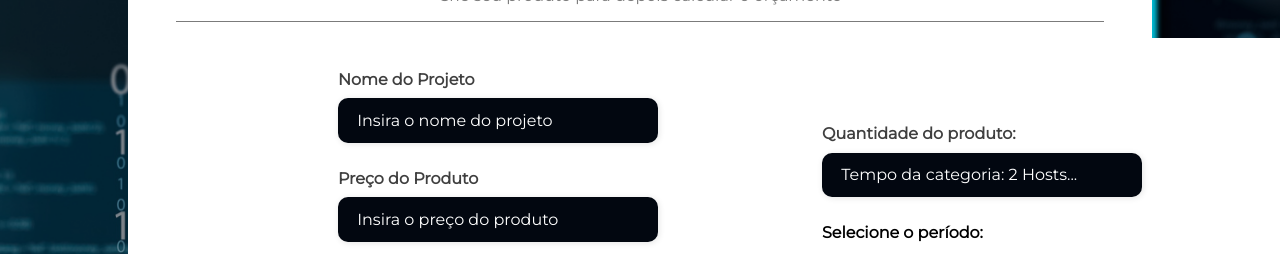
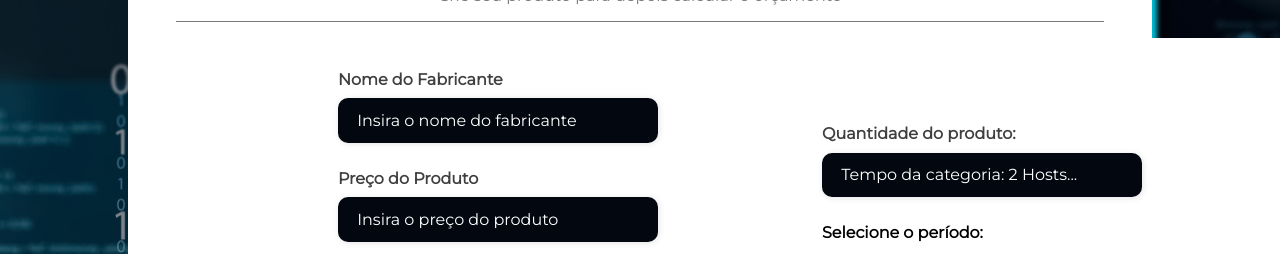
Before and after one commit to SamaraSilvia81/Secret-Password, a React (Vite) app in the folder CalculatorBattossai/: page /newproject in a window 1280 px wide. Shown: the part 264-518 px from the top of the page. Built offline with nearby package versions, Linux system fonts and the light colour scheme; data requests are answered from the project's data file.

Commit message:
Update ProjectCard and ProjctForm

```diff
--- a/CalculatorBattossai/src/components/project/ProjectCard.jsx
+++ b/CalculatorBattossai/src/components/project/ProjectCard.jsx
@@ -1,6 +1,7 @@
 import {BsPencil, BsFillTrashFill} from 'react-icons/bs'
 import styles from './ProjectCard.module.css';
 
+import {Input} from '../form/Input'
 import {Link} from 'react-router-dom'
 
 export function ProjectCard({id,currency,name,budget,price,convertedPrice, category,quantityCategory,quantityTime,time, handleRemove}){
--- a/CalculatorBattossai/src/components/project/ProjectForm.jsx
+++ b/CalculatorBattossai/src/components/project/ProjectForm.jsx
@@ -156,9 +156,9 @@ export function ProjectForm({btnText, handleSubmit, projectData}){
          <div className={`${styles.column} ${styles.column01}`}>
             <Input
               type='text'
-              text='Nome do Projeto'
+              text='Nome do Fabricante'
               name='name'
-              placeholder='Insira o nome do projeto'
+              placeholder='Insira o nome do fabricante'
               value={project.name ? project.name : ''}
               handleOnChange={handleChange}
             />
```
